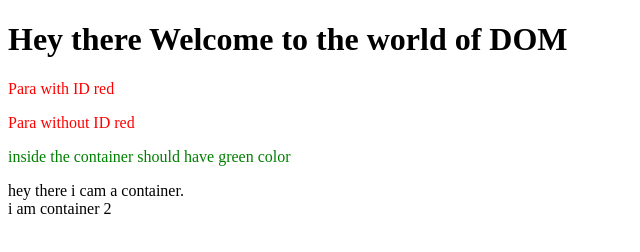
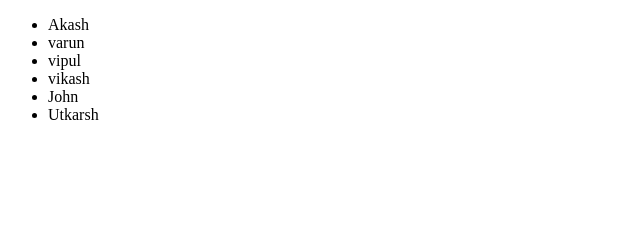
Before and after one commit to thakurutkarsh22/JavascriptOctFSD, a plain HTML site: page InClass/DOM/Selector/index.html in a window 1280 px wide. Shown: the whole page, without its empty margins (0-640 px from the left). Drawn offline with Linux system fonts and the light colour scheme.

Commit message:
addition in the dom

```diff
--- a/InClass/DOM/Selector/index.html
+++ b/InClass/DOM/Selector/index.html
@@ -5,7 +5,9 @@
     <link rel="stylesheet" href="./styles.css" />
 </head>
 <body>
-    <h1>Hey there Welcome to the world of DOM</h1>
+
+    <!-- Selections -->
+    <!-- <h1>Hey there Welcome to the world of DOM</h1>
 
     <p id="paragraph">Para with ID red</p>
     <p>Para without ID red</p>
@@ -18,9 +20,43 @@
 
     <div class="container">
         i am container 2
-    </div>
+    </div> -->
+
+
+    <!-- Updations -->
+
+
+    <!-- <div id="card" class="card">
+        hey there I am card
+        <h1>heading</h1>
+    </div> -->
+
+
+    <!-- questoion -->
+
+    <!-- you task is to write a function searches for the perticular name -->
+
+    <!-- searchName("utkarsh")  return of the function will be true or false -->
+
+    <ul id="names">
+        <li>Akash</li>
+        <li>varun</li>
+        <li>vipul</li>
+        <li>vikash</li>
+        <li>John</li>
+    </ul>
+
+
+    <!-- HTMLCOLLECTION -> Array
+    Array.from() -->
+
+
 
     <script src="./script.js"></script>
+    <!-- <script>
+        console.log("hey there i am inside the script tag")
+        alert("hey there i am alert")
+    </script> -->
 
 </body>
 </html>
--- a/InClass/DOM/Selector/script.js
+++ b/InClass/DOM/Selector/script.js
@@ -24,5 +24,150 @@
 
 // 4. querySelector -> it takes the CSS SELECTOR .
 
-const paragraphQueryele = document.querySelector("div > p");
-console.log(paragraphQueryele);
+// const paragraphQueryele = document.querySelector("div > p");
+// console.log(paragraphQueryele);
+
+
+
+
+/*
+    Updation
+*/
+
+
+// 1. innerHtml -> dangerous should be used carefully.
+
+// 3. innerText
+
+// 2. textContent -> formatting will not be saved.
+
+
+// InnerHtml
+
+// -> space in html : &nbsp
+
+// const card = document.getElementById("card"); // div ?
+
+// console.log("------ card ------ ")
+// console.dir(card);
+
+// card.innerHTML = "hey I am changed"
+// card.innerHTML = `
+// <h1> I am &nbsp &nbsp &nbsp &nbsp &nbsp a student</h1>
+// <p> ipsem lorem para</p>
+
+// `
+
+// this innerHtml is securityThreat as the script tag can be used
+// and js can access cookies.
+// indexedDB ....
+
+
+
+
+
+// --->  innerText
+
+// all the  fomatting except space will be saved, new line, tab
+
+// \n -> new line
+//  space -> \u00A0 ,  &nbsp
+
+// card.innerText = `abcd
+// defg
+// uiop
+// qwer
+// klkkl  \u00A0     mnbvc
+// `
+
+
+
+//  ------- textContent --------
+// formatting will be lost ..
+
+// card.textContent = `hey this is allet for someone whi is associate with sadkjhaskdjh
+//  lajsbdlasjkflasjbflasjdfblasdjflasj   flasjbdflasdjbflaskjbhf
+//  laksdjbflasdjfhladskjbflasdkjfblasdkjhf
+//  lkadsjbflkadsjhbfjkds
+// defg
+// uiop      asjdasdjasjd
+// qwer
+// klkkl                    mnbvc
+// `;
+
+
+
+// style
+
+// card.style.color = "purple"
+
+
+
+// <!-- Question -->
+// <!-- you task is to write a function searches for the perticular name -->
+
+
+// 1. Select the element
+
+const elemnt = document.getElementById("names")
+console.log("------- element -------")
+
+console.dir(elemnt)
+
+const childrens = elemnt.children; // HTML Collection (Array Like structure)
+
+// Html collection does not have forEach Method.
+
+// childrens.forEach(liElement => {
+//     if(liElement.textContent === "varun") {
+//      console.log('result is true')
+//     }
+//  })
+
+const childrenArray = Array.from(childrens);
+
+console.log(childrens, "html collection")
+
+console.log(childrenArray, "Array ")
+
+function SearchName(name) {
+    return childrenArray.find(liElement => {
+        return liElement.textContent === name
+    })
+}
+
+
+
+// Queston -> change the last name ....
+
+// childrenArray[childrenArray.length -1].textContent = "utkarsh"
+
+
+
+// ----- ------  Addtion in the DOM......
+
+// 1. Create element
+const liElement = document.createElement("li");
+console.log("liElement new ", liElement)
+
+// 2. Edit the element  -> edit the name
+
+liElement.innerText = "Utkarsh"
+
+
+// 3. Adding
+
+// Way 1 -> append
+
+const unorderedList = document.getElementById("names");// [li, li li li li ]
+
+
+// // -> Adding things in the last .
+
+// unorderedList.append(liElement);
+
+
+//  Way 2 -> innerHtml
+
+
+unorderedList.innerHTML =  unorderedList.innerHTML + "<li>Utkarsh</li>\n"
--- a/InClass/DOM/Selector/styles.css
+++ b/InClass/DOM/Selector/styles.css
@@ -10,3 +10,8 @@ p {
 div > p {
     color: green;
 }
+
+
+/* #card {
+    color: red;
+} */
```
Also changed, not shown: InClass/Arrays/script.js (+129 -4 lines).
